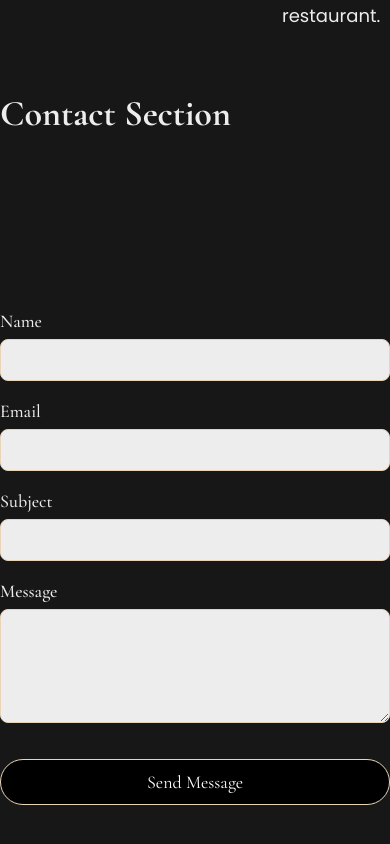
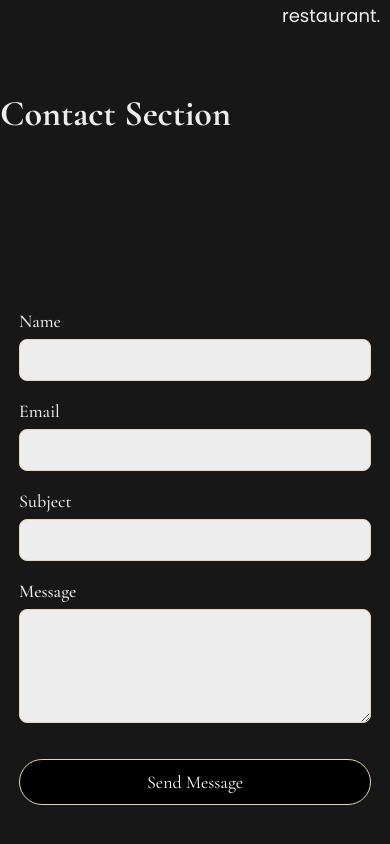
Before and after one commit to JLaxy/nicole-port, a Next.js app: page / in a window 390 px wide. Shown: the part 4790-5634 px from the top of the page. Built offline with nearby package versions, Linux system fonts and the light colour scheme.

Commit message:
Made email section responsive

```diff
--- a/src/styles/email.css
+++ b/src/styles/email.css
@@ -2,11 +2,11 @@
 
 @layer components {
     .email-section {
-        @apply min-h-screen flex flex-col justify-center items-center;
+        @apply min-h-screen flex flex-col justify-center items-center overflow-hidden;
     }
 
     .email-section form {
-        @apply w-full max-w-lg space-y-4;
+        @apply w-full max-w-sm md:max-w-md lg:max-w-lg xl:max-w-xl space-y-4 px-4 sm:px-6 md:px-8;
     }
 
     .email-section input,
```
